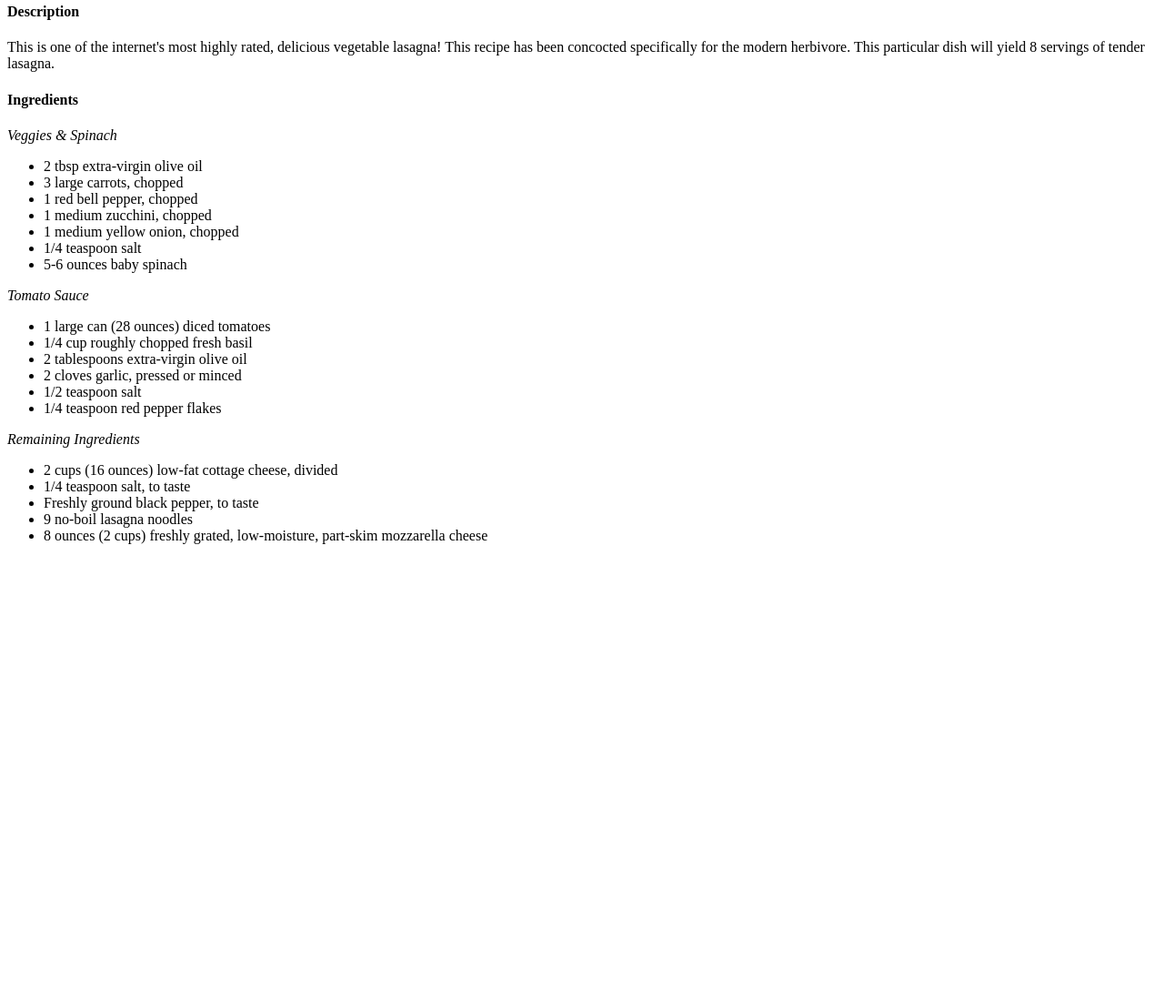
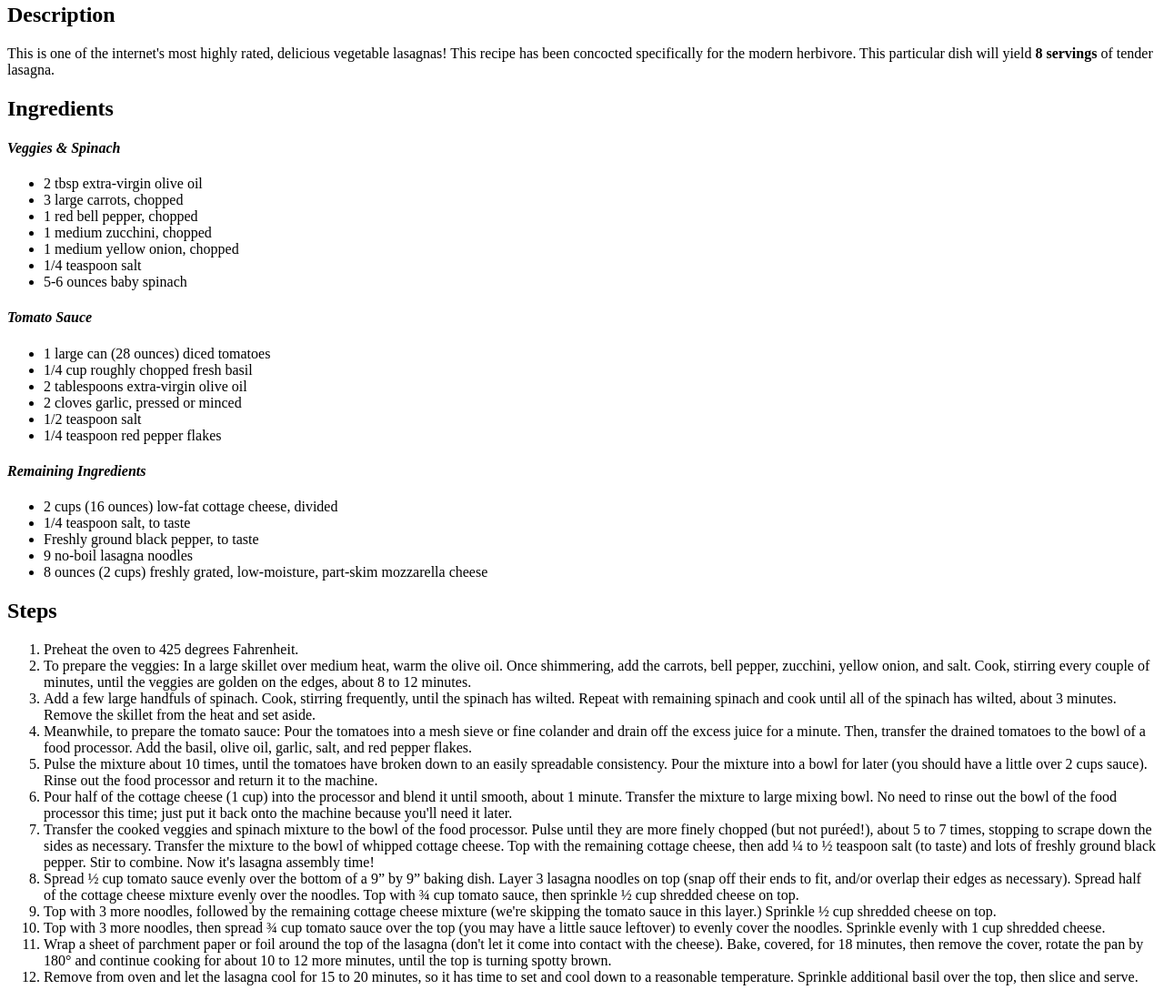
Before and after one commit to gport7/odin-recipes, a plain HTML site: page recipes/lasagna.html in a window 1280 px wide. Shown: the part 925-2024 px from the top of the page at 91% size. Before the commit the page ends 1539 px from the top, so only its background shows below. Drawn offline with Linux system fonts and the light colour scheme.

Commit message:
add steps to lasagna

```diff
--- a/recipes/lasagna.html
+++ b/recipes/lasagna.html
@@ -7,12 +7,13 @@
     <body>
         <h1>Lasagna</h1>
         <img src="../images/lasagna-550x824.jpg" alt="cooked vegetable lasagna from above">
-        <h4>Description</h4>
-        <p>This is one of the internet's most highly rated, delicious vegetable lasagna!
+        <h2>Description</h2>
+        <p>This is one of the internet's most highly rated, delicious vegetable lasagnas!
             This recipe has been concocted specifically for the modern herbivore.
-            This particular dish will yield 8 servings of tender lasagna.</p>
-        <h4>Ingredients</h4>
-        <p><em>Veggies & Spinach</em></p>
+            This particular dish will yield <strong>8 servings</strong> of tender lasagna.</p>
+
+        <h2>Ingredients</h2>
+        <h4><em>Veggies & Spinach</em></h4>
         <ul>
             <li>2 tbsp extra-virgin olive oil</li>
             <li>3 large carrots, chopped</li>
@@ -22,7 +23,7 @@
             <li>1/4 teaspoon salt</li>
             <li>5-6 ounces baby spinach</li>
         </ul>
-        <p><em>Tomato Sauce</em></p>
+        <h4><em>Tomato Sauce</em></h4>
         <ul>
             <li>1 large can (28 ounces) diced tomatoes</li>
             <li>1/4 cup roughly chopped fresh basil</li>
@@ -31,7 +32,7 @@
             <li>1/2 teaspoon salt</li>
             <li>1/4 teaspoon red pepper flakes</li>
         </ul>
-        <p><em>Remaining Ingredients</em></p>
+        <h4><em>Remaining Ingredients</em></h4>
         <ul>
             <li>2 cups (16 ounces) low-fat cottage cheese, divided</li>
             <li>1/4 teaspoon salt, to taste</li>
@@ -39,5 +40,43 @@
             <li>9 no-boil lasagna noodles</li>
             <li>8 ounces (2 cups) freshly grated, low-moisture, part-skim mozzarella cheese</li>
         </ul>
+
+        <h2>Steps</h2>
+        <ol>
+            <li>Preheat the oven to 425 degrees Fahrenheit.</li>
+            <li>To prepare the veggies: In a large skillet over medium heat, warm the olive oil.
+                Once shimmering, add the carrots, bell pepper, zucchini, yellow onion, and salt.
+                Cook, stirring every couple of minutes, until the veggies are golden on the edges, about 8 to 12 minutes.</li>
+            <li>Add a few large handfuls of spinach.
+                Cook, stirring frequently, until the spinach has wilted.
+                Repeat with remaining spinach and cook until all of the spinach has wilted, about 3 minutes.
+                Remove the skillet from the heat and set aside.</li>
+            <li>Meanwhile, to prepare the tomato sauce: Pour the tomatoes into a mesh sieve or fine colander and drain off the excess juice for a minute.
+                Then, transfer the drained tomatoes to the bowl of a food processor.
+                Add the basil, olive oil, garlic, salt, and red pepper flakes.</li>
+            <li>Pulse the mixture about 10 times, until the tomatoes have broken down to an easily spreadable consistency.
+                Pour the mixture into a bowl for later (you should have a little over 2 cups sauce).
+                Rinse out the food processor and return it to the machine.</li>
+            <li>Pour half of the cottage cheese (1 cup) into the processor and blend it until smooth, about 1 minute.
+                Transfer the mixture to large mixing bowl.
+                No need to rinse out the bowl of the food processor this time; just put it back onto the machine because you'll need it later.</li>
+            <li>Transfer the cooked veggies and spinach mixture to the bowl of the food processor.
+                Pulse until they are more finely chopped (but not puréed!), about 5 to 7 times, stopping to scrape down the sides as necessary.
+                Transfer the mixture to the bowl of whipped cottage cheese.
+                Top with the remaining cottage cheese, then add ¼ to ½ teaspoon salt (to taste) and lots of freshly ground black pepper.
+                Stir to combine. Now it's lasagna assembly time!</li>
+            <li>Spread ½ cup tomato sauce evenly over the bottom of a 9” by 9” baking dish. Layer 3 lasagna noodles on top (snap off their ends to fit, and/or overlap their edges as necessary).
+                Spread half of the cottage cheese mixture evenly over the noodles.
+                Top with ¾ cup tomato sauce, then sprinkle ½ cup shredded cheese on top.</li>
+            <li>Top with 3 more noodles, followed by the remaining cottage cheese mixture (we're skipping the tomato sauce in this layer.)
+                Sprinkle ½ cup shredded cheese on top.</li>
+            <li>Top with 3 more noodles, then spread ¾ cup tomato sauce over the top (you may have a little sauce leftover) to evenly cover the noodles.
+                Sprinkle evenly with 1 cup shredded cheese.</li>
+            <li>Wrap a sheet of parchment paper or foil around the top of the lasagna (don't let it come into contact with the cheese).
+                Bake, covered, for 18 minutes, then remove the cover, rotate the pan by 180° and continue cooking for about 10 to 12 more minutes, until the top is turning spotty brown.</li>
+            <li>Remove from oven and let the lasagna cool for 15 to 20 minutes, so it has time to set and cool down to a reasonable temperature.
+                Sprinkle additional basil over the top, then slice and serve.</li>
+        </ol>
+
     </body>
 </html>
```
